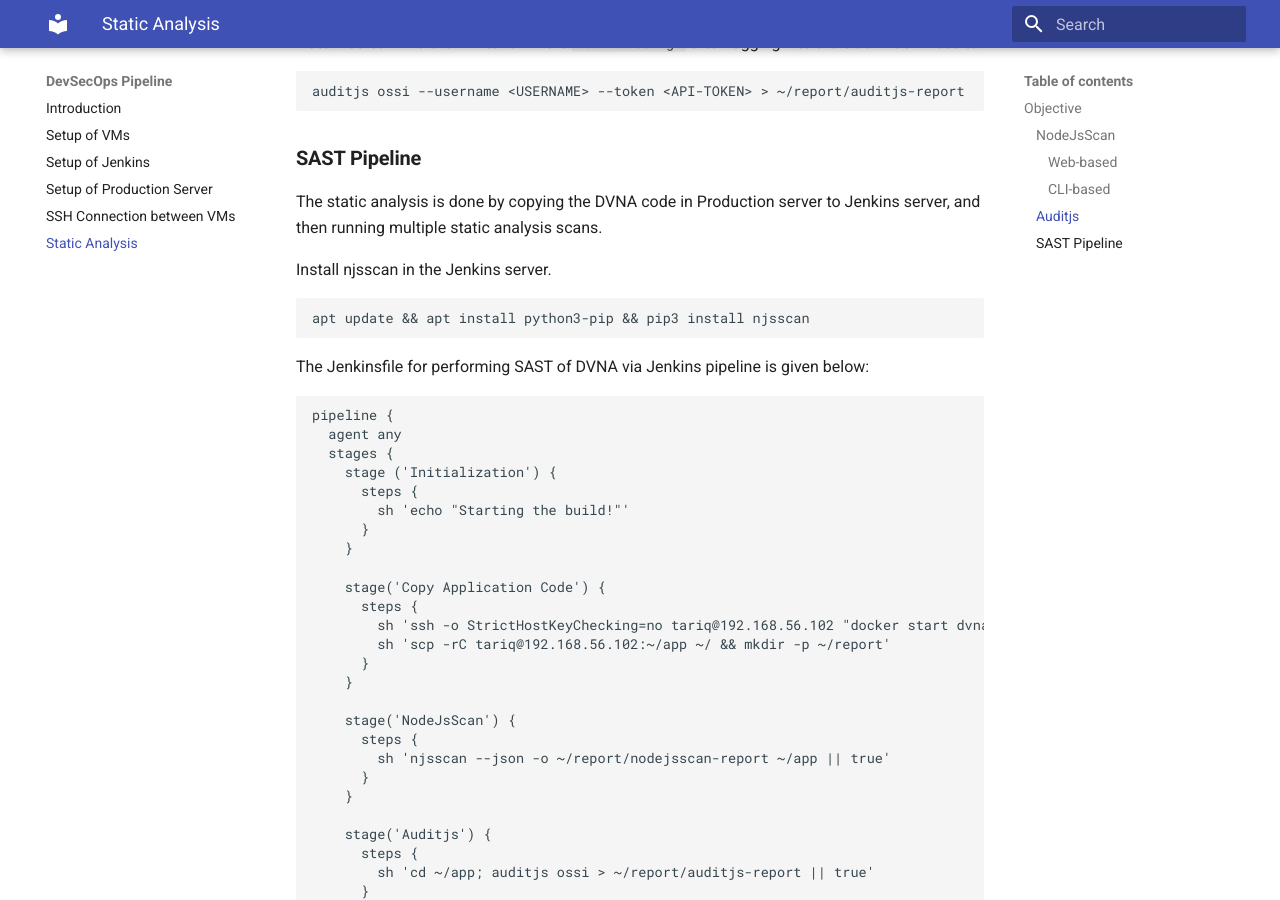
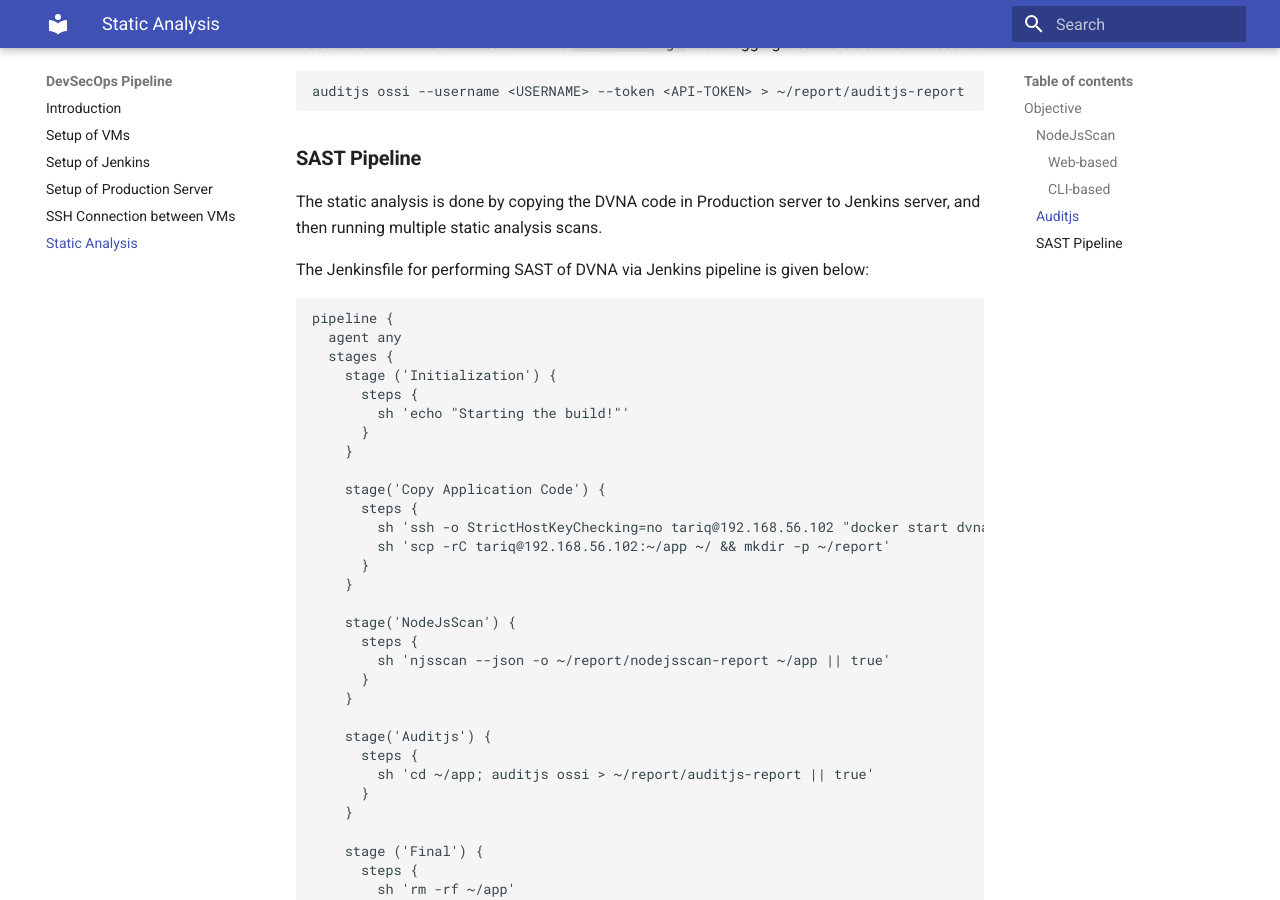
Before and after one commit to tariqahmed1912/internship-kloudle, an MkDocs documentation site: the page built from docs/static_analysis.md, in a window 1280 px wide and 900 px high, scrolled down 2044 px. Built offline with MkDocs 1.6.1 and Material for MkDocs 9.7.7, drawn with Linux system fonts in a browser that asks for light colours.

Commit message:
Commit changes

````diff
--- a/docs/static_analysis.md
+++ b/docs/static_analysis.md
@@ -102,12 +102,6 @@ auditjs ossi --username <USERNAME> --token <API-TOKEN> > ~/report/auditjs-report
 
 The static analysis is done by copying the DVNA code in Production server to Jenkins server, and then running multiple static analysis scans.
 
-Install njsscan in the Jenkins server.
-
-```bash
-apt update && apt install python3-pip && pip3 install njsscan
-```
-
 The Jenkinsfile for performing SAST of DVNA via Jenkins pipeline is given below:
 
 ```bash
````
Also changed, not shown: site/search/search_index.json, site/static_analysis/index.html, 1 other file.
